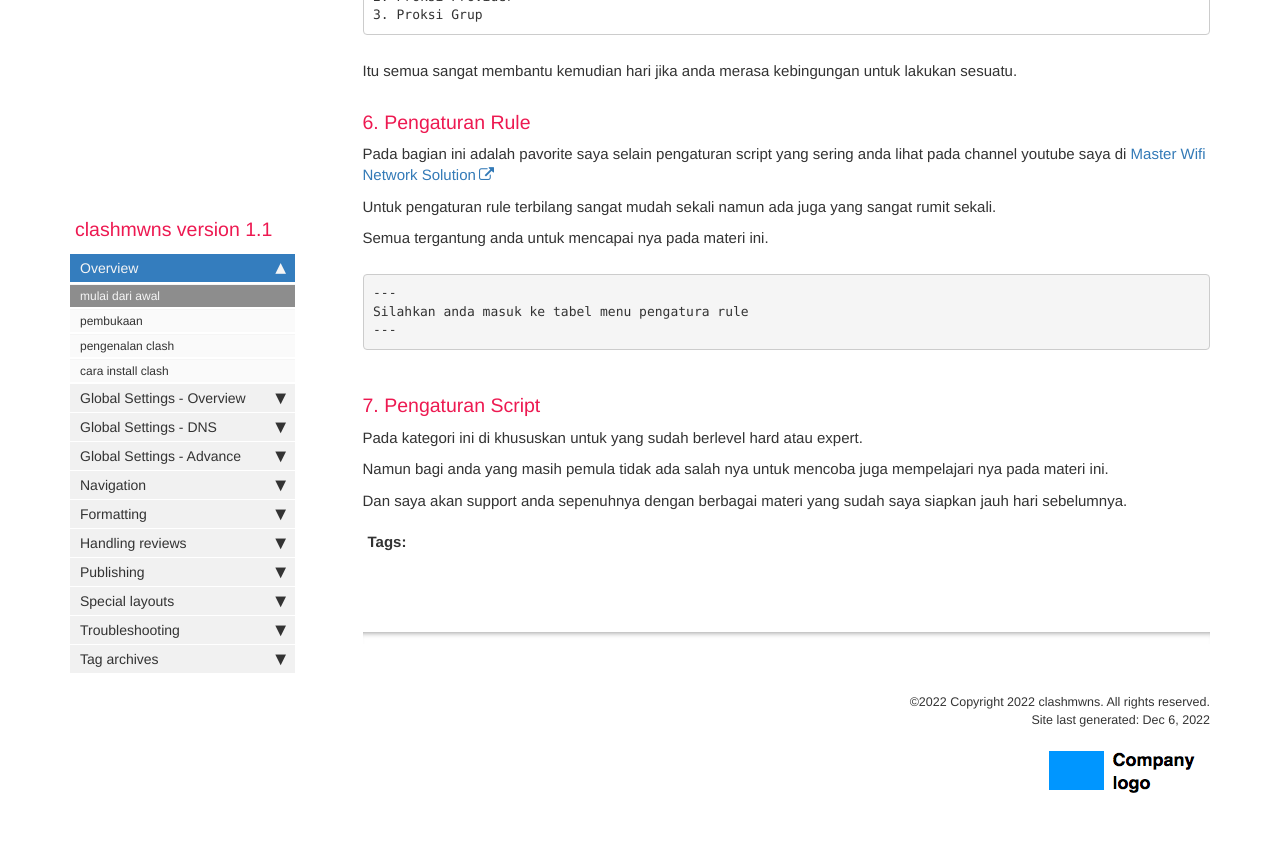
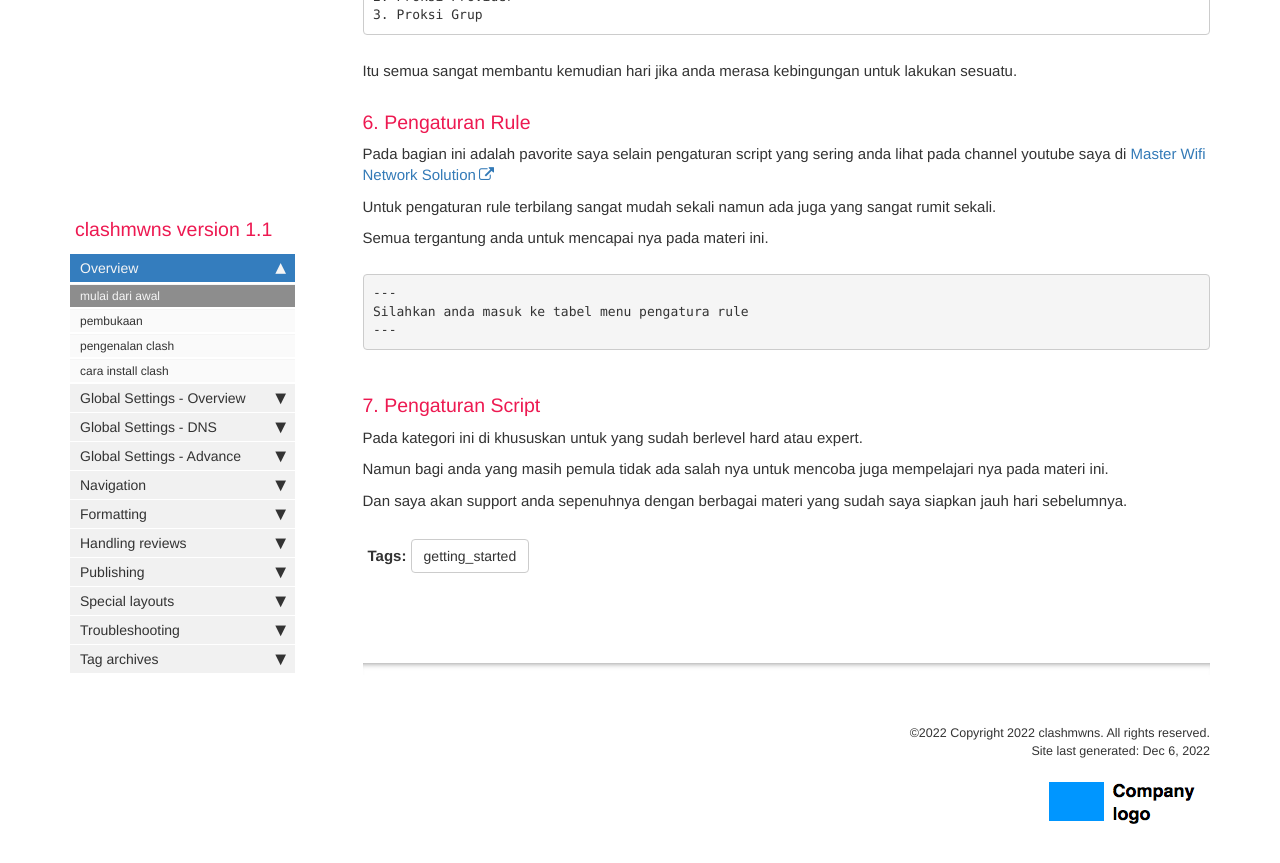
Before and after one commit to mwnsofficial/clashmwns, a Jekyll site: the page built from index.md, in a window 1280 px wide and 900 px high, scrolled down 2129 px. Shown: the top 863 px of the window. Built offline with Jekyll 4.4.1, drawn with Linux system fonts in a browser that asks for light colours; comment, search, counter and statistics services are not loaded.

Commit message:
Update tags.yml

```diff
--- a/_data/tags.yml
+++ b/_data/tags.yml
@@ -2,7 +2,7 @@
 # If you are using the createtag script, don't leave a blank line at the end of this file.
 # In other words, the last line must be the last tag in the allowed-tags list.
 allowed-tags:
-  - daftar_isi
+  - getting_started
   - content_types
   - navigation
   - formatting
@@ -10,8 +10,8 @@ allowed-tags:
   - single_sourcing
   - special_layouts
   - collaboration
-  - openwrt
+  - news
   - troubleshooting
   - mobile
 
-# Copyright 2021 Google LLC
+# Copyright 2022 Google LLC
```
